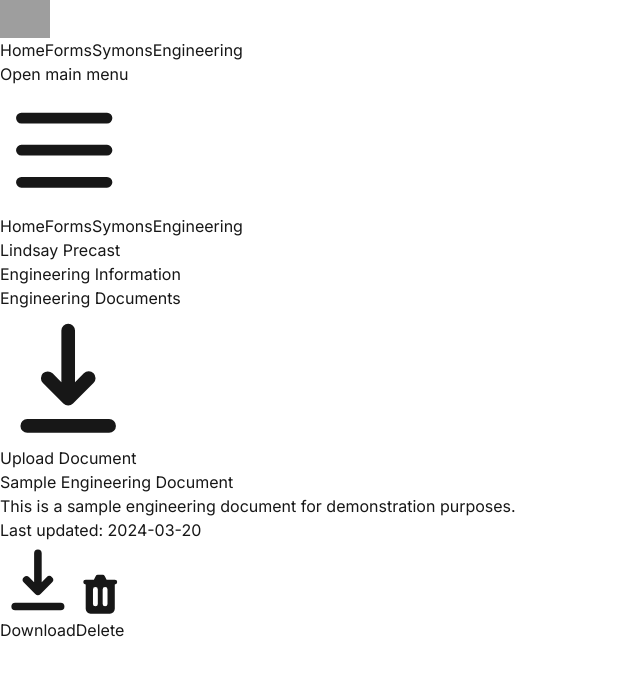
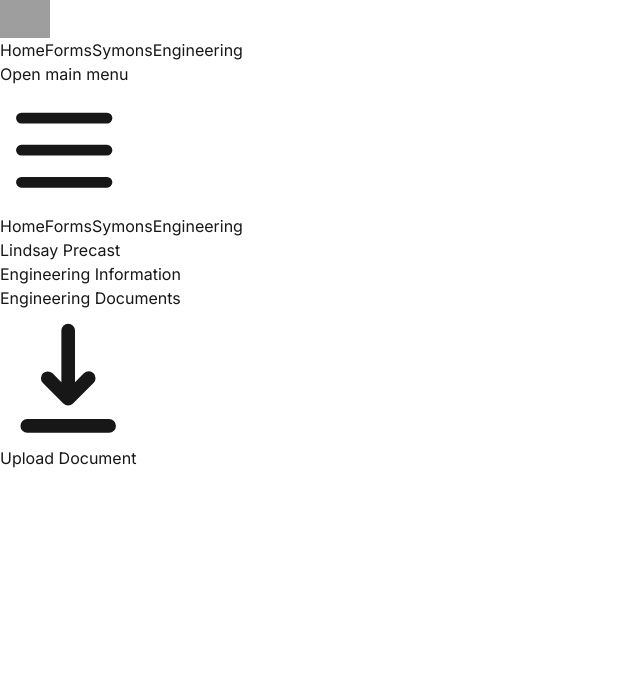
Before and after one commit to OnelioViera/lindsay-precast-v2, a Next.js app: page /engineering in a window 1280 px wide. Shown: the top 676 px of the page, without its empty margins (0-640 px from the left). Built offline with nearby package versions, Linux system fonts and the light colour scheme; grey boxes are pictures that could not be loaded.

Commit message:
Remove sample PDF file from EngineeringPage to streamline file management logic. Adjusted file loading to only set saved files without default sample.

```diff
--- a/src/app/engineering/page.tsx
+++ b/src/app/engineering/page.tsx
@@ -11,15 +11,6 @@
   url: string;
   date: string;
 }
-
-const SAMPLE_FILE: PDFFile = {
-  id: "1",
-  name: "Sample Engineering Document",
-  description:
-    "This is a sample engineering document for demonstration purposes.",
-  url: "/pdfs/sample.pdf",
-  date: "2024-03-20",
-};
 
 // Upload Modal Component
 function UploadModal({
@@ -145,9 +136,6 @@
     if (savedFiles) {
       const parsedFiles = JSON.parse(savedFiles);
       setPdfFiles(parsedFiles);
-    } else {
-      // Only set the sample file if there are no saved files
-      setPdfFiles([SAMPLE_FILE]);
     }
   }, []);
 
@@ -254,7 +242,14 @@
       const loadingToast = toast.loading("Deleting file...");
 
       // Remove file from state
-      setPdfFiles((prev) => prev.filter((file) => file.id !== fileId));
+      setPdfFiles((prev) => {
+        const newFiles = prev.filter((file) => file.id !== fileId);
+        // If this was the last file, remove from localStorage
+        if (newFiles.length === 0) {
+          localStorage.removeItem("pdfFiles");
+        }
+        return newFiles;
+      });
 
       // Update toast
       toast.success("File deleted successfully!", {
```
